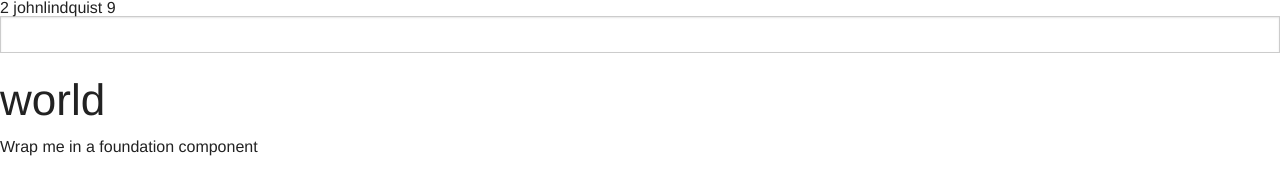
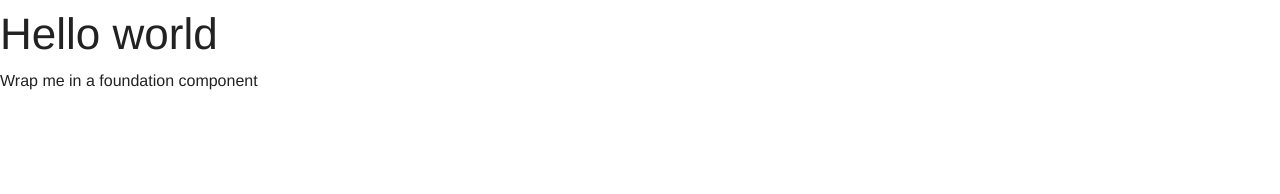
Before and after one commit to rickmurt/learning-angular, a plain HTML site: page index.html in a window 1280 px wide. Drawn offline with Linux system fonts and the light colour scheme.

Commit message:
Completed Part 2: Taking It for a spin -> AngularJS - Controllers

```diff
--- a/index.html
+++ b/index.html
@@ -6,15 +6,15 @@
 	</head>
 	<body>
 		<div ng-app="">
-		{{1+1}}
-		{{"john" + "lindquist"}}
-		{{3 *3}}
-		<input type="text" ng-model="data.message">
+			<div ng-controller="FirstCtrl">
 				<h1>{{data.message + " world"}}</h1>
 				<div class="{{data.message}}">
 					Wrap me in a foundation component
 				</div>
 			</div>
+		</div>
+
 		<script type="text/javascript" src="vendor/angular.min.js"></script>
+		<script type="text/javascript" src="main.js"></script>
 	</body>
 </html>
--- /dev/null
+++ b/main.js
@@ -0,0 +1,5 @@
+function FirstCtrl($scope) {
+	$scope.data = {
+		message: "Hello"
+	};
+}
```
Lines whose indentation alone changed are shown as unchanged.
